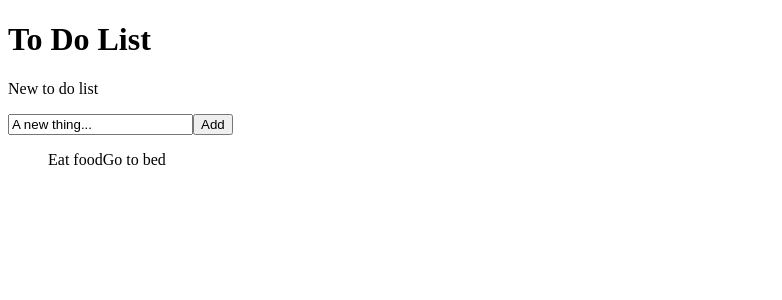
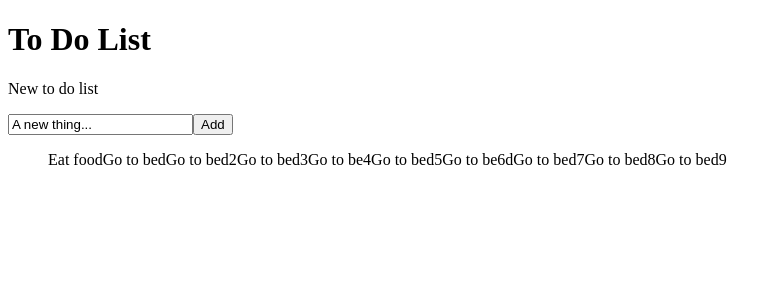
Before and after one commit to Yucheng-An/projects, a React (Vite) app in the folder todolist/: page / in a window 1280 px wide. Shown: the top 300 px of the page, without its empty margins (0-782 px from the left). Built offline with nearby package versions, Linux system fonts and the light colour scheme.

Commit message:
Update App.jsx

```diff
--- a/todolist/src/App.jsx
+++ b/todolist/src/App.jsx
@@ -5,7 +5,7 @@ import Thing from "./components/Thing.jsx";
 
 function App() {
     const [newThing, setNewThing] = useState('A new thing...')
-    const things = ['Eat food','Go to bed']
+    const things = ['Eat food','Go to bed','Go to bed2','Go to bed3','Go to be4','Go to bed5','Go to be6d','Go to bed7','Go to bed8','Go to bed9']
 
     const addThing = (event) =>{
         event.preventDefault()
```
